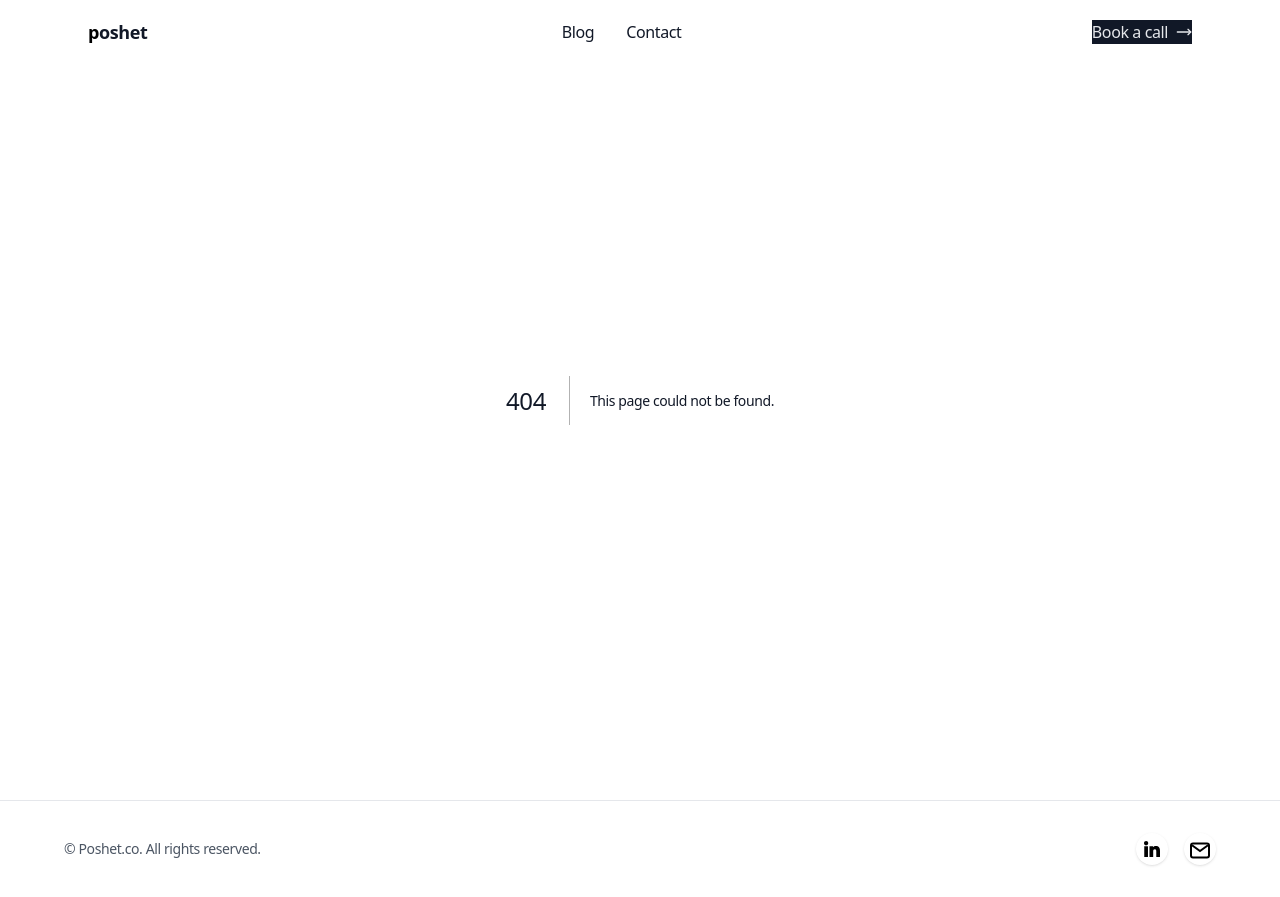
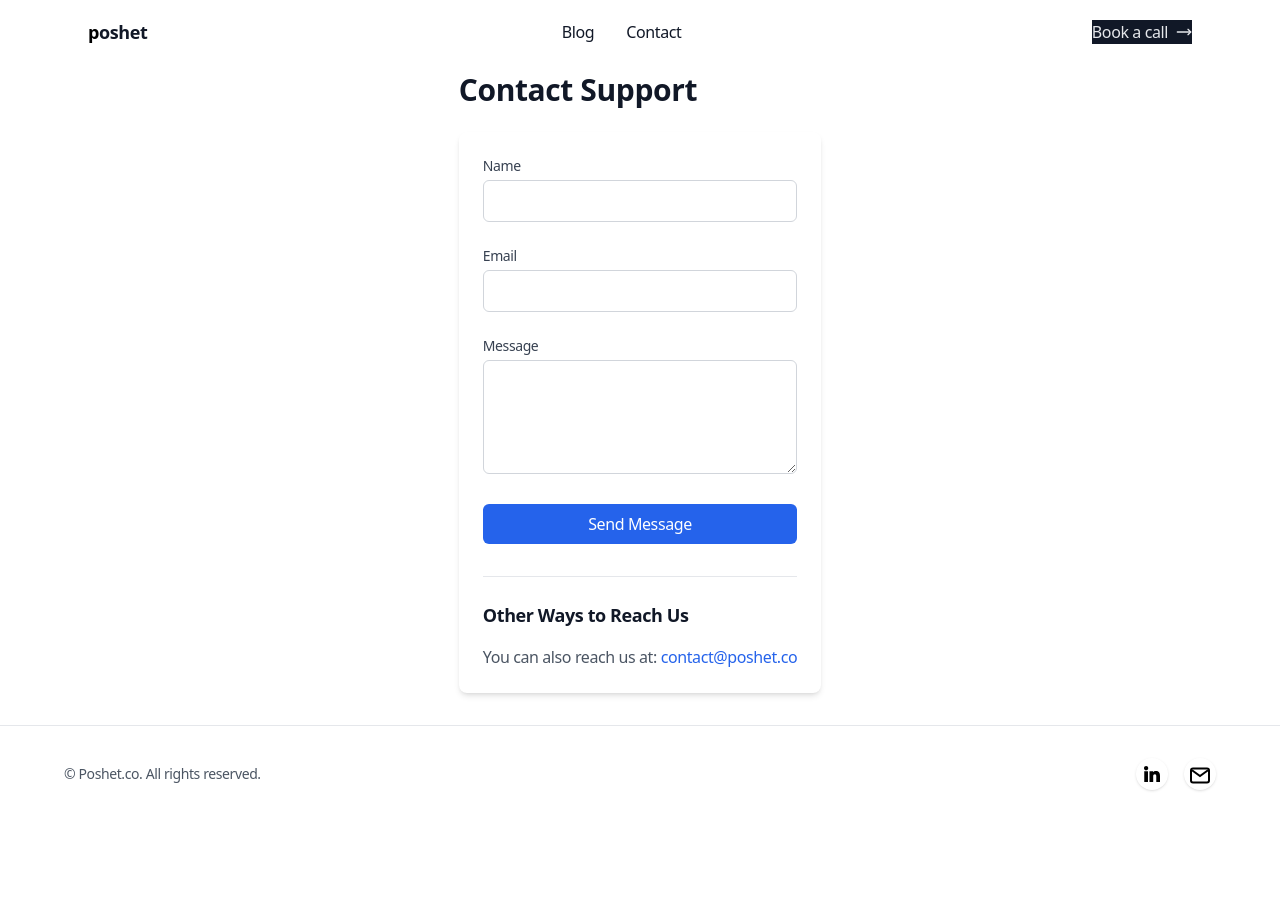
Before and after one commit to ybaha/poshet.co, a Next.js app: page /apps/math/support in a window 1280 px wide. Before the commit this address had no page. After the commit the page ends 822 px from the top, so only its background shows below. Built offline with nearby package versions, Linux system fonts and the light colour scheme.

Commit message:
support page

```diff
--- /dev/null
+++ b/app/apps/math/support/page.tsx
@@ -0,0 +1,140 @@
+"use client";
+
+import { useState } from "react";
+import { Metadata } from "next";
+import { sendTelegramMessage } from "@/lib/sendTelegramMessage";
+
+export const metadata: Metadata = {
+  title: "Support - Math Answers AI",
+  description: "Get help with Math Answers AI application",
+};
+
+export default function SupportPage() {
+  const [name, setName] = useState("");
+  const [email, setEmail] = useState("");
+  const [message, setMessage] = useState("");
+  const [isSubmitting, setIsSubmitting] = useState(false);
+  const [submitStatus, setSubmitStatus] = useState<"success" | "error" | null>(
+    null
+  );
+
+  const handleSubmit = async (e: React.FormEvent) => {
+    e.preventDefault();
+    setIsSubmitting(true);
+    setSubmitStatus(null);
+
+    try {
+      const telegramMessage = `New Support Request\n\nFrom: ${name}\nEmail: ${email}\nMessage: ${message}`;
+      await sendTelegramMessage(telegramMessage);
+
+      setSubmitStatus("success");
+      setName("");
+      setEmail("");
+      setMessage("");
+    } catch (error) {
+      console.error("Error sending support message:", error);
+      setSubmitStatus("error");
+    } finally {
+      setIsSubmitting(false);
+    }
+  };
+
+  return (
+    <div className="max-w-3xl mx-auto px-4 py-8 mt-10">
+      <h1 className="text-3xl font-bold mb-6">Contact Support</h1>
+
+      <div className="bg-white rounded-lg shadow-md p-6">
+        <form onSubmit={handleSubmit} className="space-y-6">
+          <div>
+            <label
+              htmlFor="name"
+              className="block text-sm font-medium text-gray-700 mb-1"
+            >
+              Name
+            </label>
+            <input
+              type="text"
+              id="name"
+              value={name}
+              onChange={(e) => setName(e.target.value)}
+              className="w-full px-3 py-2 border border-gray-300 rounded-md focus:outline-none focus:ring-2 focus:ring-blue-500"
+              required
+            />
+          </div>
+
+          <div>
+            <label
+              htmlFor="email"
+              className="block text-sm font-medium text-gray-700 mb-1"
+            >
+              Email
+            </label>
+            <input
+              type="email"
+              id="email"
+              value={email}
+              onChange={(e) => setEmail(e.target.value)}
+              className="w-full px-3 py-2 border border-gray-300 rounded-md focus:outline-none focus:ring-2 focus:ring-blue-500"
+              required
+            />
+          </div>
+
+          <div>
+            <label
+              htmlFor="message"
+              className="block text-sm font-medium text-gray-700 mb-1"
+            >
+              Message
+            </label>
+            <textarea
+              id="message"
+              value={message}
+              onChange={(e) => setMessage(e.target.value)}
+              rows={4}
+              className="w-full px-3 py-2 border border-gray-300 rounded-md focus:outline-none focus:ring-2 focus:ring-blue-500"
+              required
+            />
+          </div>
+
+          <button
+            type="submit"
+            disabled={isSubmitting}
+            className={`w-full py-2 px-4 rounded-md text-white font-medium ${
+              isSubmitting
+                ? "bg-gray-400 cursor-not-allowed"
+                : "bg-blue-600 hover:bg-blue-700"
+            }`}
+          >
+            {isSubmitting ? "Sending..." : "Send Message"}
+          </button>
+
+          {submitStatus === "success" && (
+            <div className="text-green-600 text-center">
+              Your message has been sent successfully! We'll get back to you
+              soon.
+            </div>
+          )}
+
+          {submitStatus === "error" && (
+            <div className="text-red-600 text-center">
+              There was an error sending your message. Please try again later.
+            </div>
+          )}
+        </form>
+
+        <div className="mt-8 pt-6 border-t border-gray-200">
+          <h2 className="text-lg font-semibold mb-4">Other Ways to Reach Us</h2>
+          <p className="text-gray-600">
+            You can also reach us at:{" "}
+            <a
+              href="mailto:contact@poshet.co"
+              className="text-blue-600 hover:underline"
+            >
+              contact@poshet.co
+            </a>
+          </p>
+        </div>
+      </div>
+    </div>
+  );
+}
--- /dev/null
+++ b/lib/sendTelegramMessage.ts
@@ -0,0 +1,26 @@
+"use server";
+
+const TELEGRAM_API_URL = `https://api.telegram.org/bot${process.env.TELEGRAM_BOT_TOKEN}/sendMessage`;
+
+export const sendTelegramMessage = async (message: string) => {
+  const timestamp = new Date().toLocaleTimeString("tr-TR");
+
+  if (process.env.NODE_ENV === "development") {
+    console.log("Telegram message:", message, timestamp);
+
+    return;
+  }
+
+  try {
+    await fetch(TELEGRAM_API_URL, {
+      method: "POST",
+      headers: { "Content-Type": "application/json" },
+      body: JSON.stringify({
+        chat_id: 1912767327,
+        text: `${message}\n${timestamp}`,
+      }),
+    });
+  } catch (error) {
+    console.error("Error sending message to Telegram:", error);
+  }
+};
```
